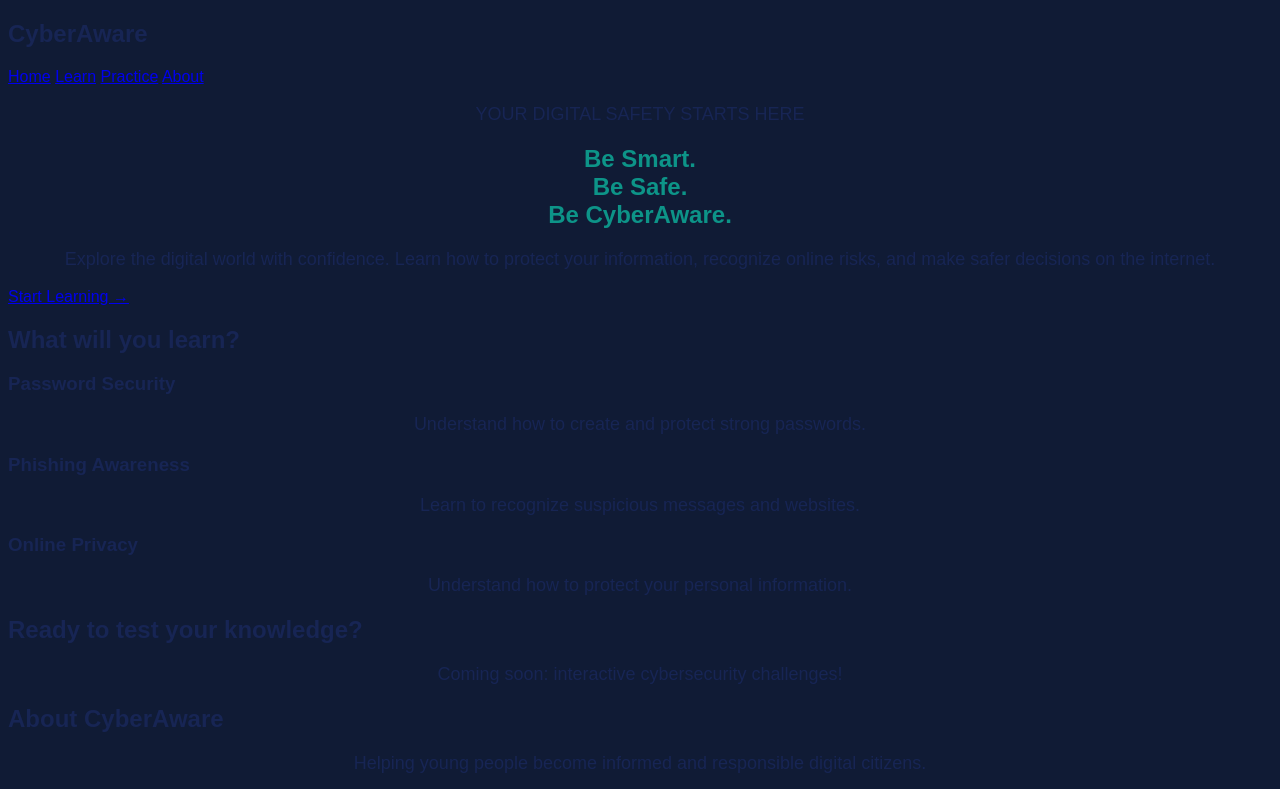
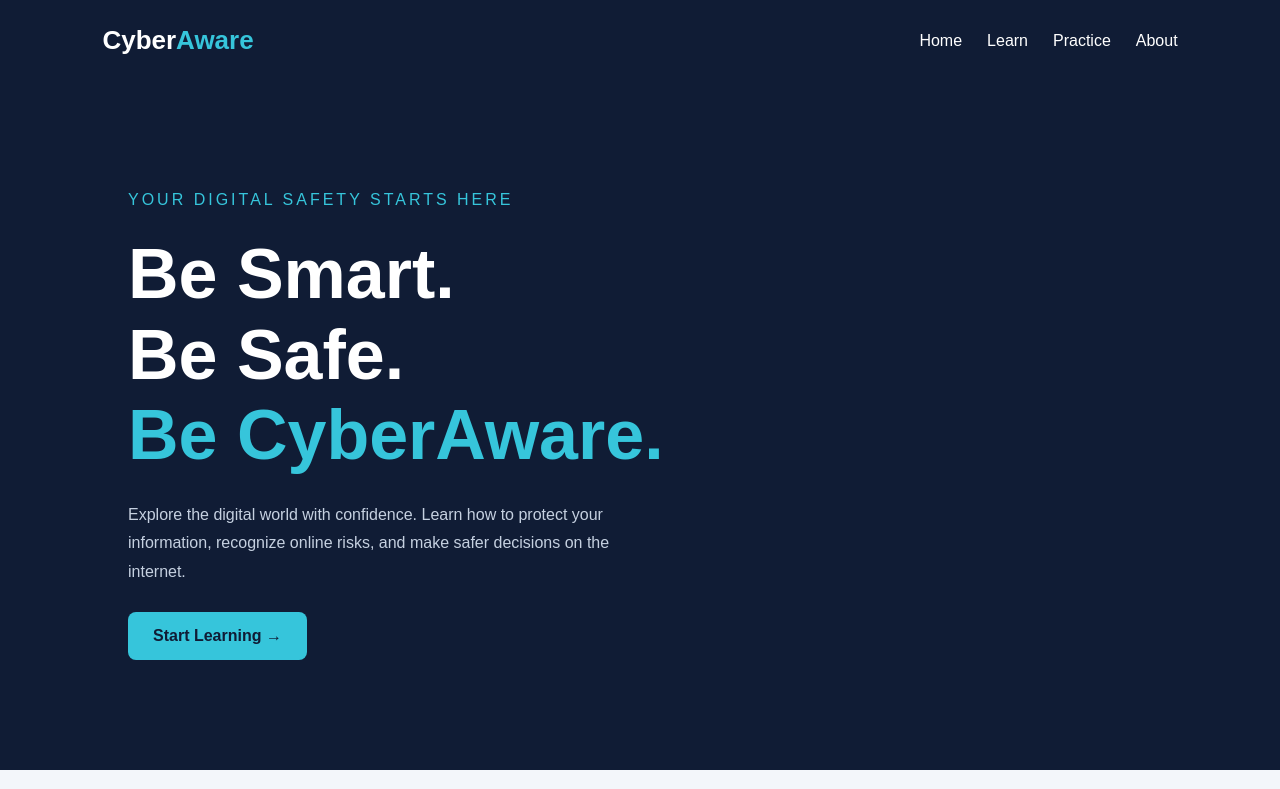
Before and after one commit to nigstawitk-hue/Cyberaware, a plain HTML site: page index.html in a window 1280 px wide. Shown: the top 789 px of the page. Drawn offline with Linux system fonts and the light colour scheme; a script that the page names is missing.

Commit message:
Refactor styles for body, header, and learning sections

```diff
--- a/style.css
+++ b/style.css
@@ -1,14 +1,121 @@
-/* CyberAware - Main Styles */
+
+* {
+    margin: 0;
+    padding: 0;
+    box-sizing: border-box;
+}
+html {
+    scroll-behavior: smooth;
+}
 body {
-background-color: #101b35;
     font-family: Arial, sans-serif;
-    color: #172554;
+    background: #101C35;
+    color: white;
 }
-h1 {
-    color: #0d9488;
+header {
+    display: flex;
+    justify-content: space-between;
+    align-items: center;
+    padding: 25px 8%;
+}
+.logo {
+    font-size: 26px;
+}
+.logo span {
+    color: #36C5DB;
+}
+nav {
+    display: flex;
+    gap: 25px;
+}
+nav a {
+    text-decoration: none;
+    color: white;
+}
+nav a:hover {
+    color: #36C5DB;
+}
+.hero {
+    min-height: 520px;
+    padding: 110px 10%;
+}
+.tagline {
+    color: #36C5DB;
+    letter-spacing: 3px;
+    margin-bottom: 25px;
+}
+.hero h1 {
+    font-size: clamp(42px, 7vw, 70px);
+    line-height: 1.15;
+}
+.hero h1 span {
+    color: #36C5DB;
+}
+.description {
+    max-width: 520px;
+    line-height: 1.8;
+    color: #C5D0E0;
+    margin: 25px 0;
+}
+.button {
+    display: inline-block;
+    background: #36C5DB;
+    color: #101C35;
+    padding: 15px 25px;
+    border-radius: 8px;
+    text-decoration: none;
+    font-weight: bold;
+}
+.learning {
+    background: #F3F6FA;
+    color: #101C35;
+    padding: 70px 8%;
     text-align: center;
 }
-p {
-    font-size: 18px;
+.learning h2 {
+    font-size: 32px;
+    margin-bottom: 35px;
+}
+.topics {
+    display: flex;
+    flex-wrap: wrap;
+    gap: 20px;
+    justify-content: center;
+}
+.topic {
+    background: white;
+    padding: 30px;
+    border-radius: 12px;
+    flex: 1;
+    min-width: 220px;
+    max-width: 350px;
+    box-shadow: 0 4px 15px #00000010;
+}
+.topic p {
+    margin-top: 15px;
+    line-height: 1.6;
+}
+#practice, #about {
+    padding: 70px 8%;
     text-align: center;
+    line-height: 2;
 }
+footer {
+    text-align: center;
+    padding: 25px;
+    background: #0A1327;
+    color: #C5D0E0;
+}
+@media (max-width: 650px) {
+    header {
+        flex-direction: column;
+        gap: 20px;
+    }
+    nav {
+        flex-wrap: wrap;
+        justify-content: center;
+    }
+    .hero {
+        padding: 75px 8%;
+    }
+}
```
